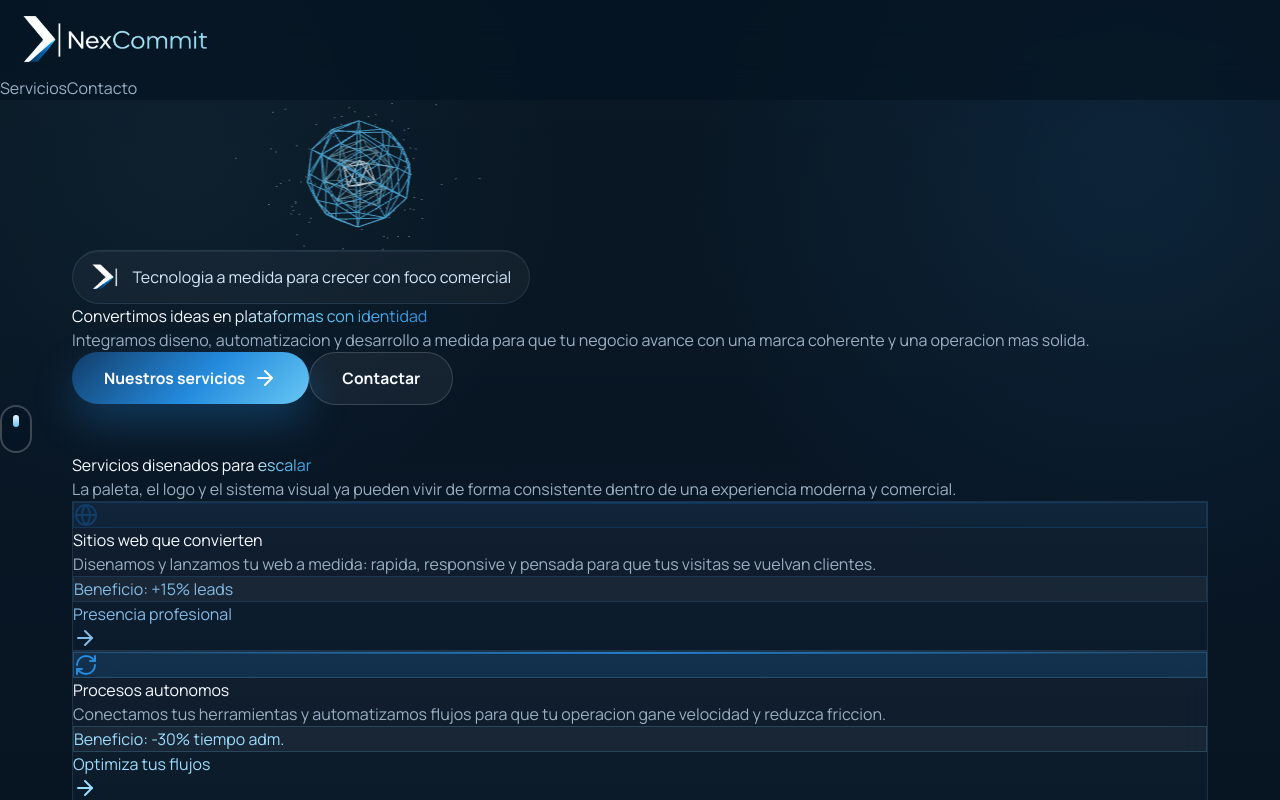
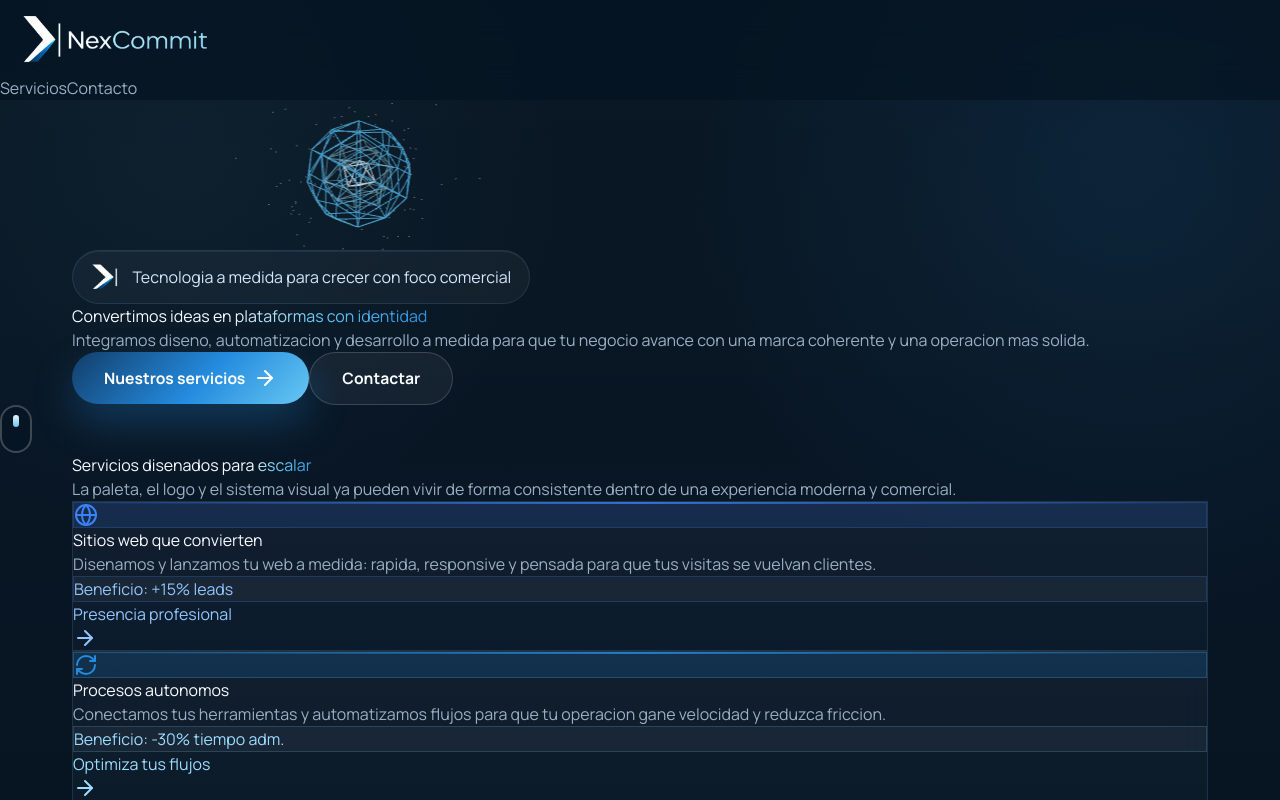
Before and after one commit to novautomatic/WebNexCommit, a React (Vite) app: page / in a window 1280 px wide. Shown: the top 800 px of the page. Built offline with nearby package versions, Linux system fonts and the light colour scheme.

Commit message:
style: increase vibrancy of the first service card icon

```diff
--- a/src/index.css
+++ b/src/index.css
@@ -190,11 +190,11 @@ img {
 }
 
 .tone-deep {
-  --tone-main: #123d69;
-  --tone-soft: rgba(18, 61, 105, 0.16);
-  --tone-border: rgba(36, 139, 222, 0.18);
-  --tone-pill: #84bae6;
-  --tone-line: rgba(18, 61, 105, 0.85);
+  --tone-main: #3b82f6;
+  --tone-soft: rgba(59, 130, 246, 0.14);
+  --tone-border: rgba(59, 130, 246, 0.22);
+  --tone-pill: #93c5fd;
+  --tone-line: rgba(59, 130, 246, 0.85);
 }
 
 .tone-brand {
```
